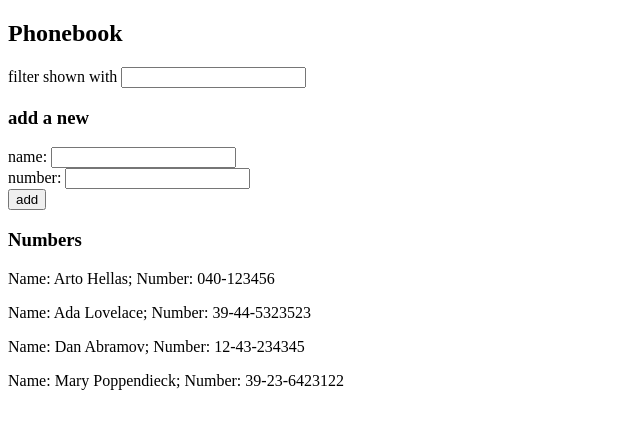
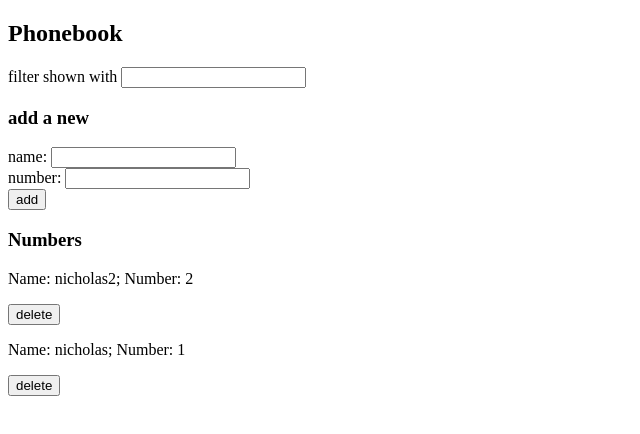
Before and after one commit to selfimprover321/fso-part-2, a React (Vite) app in the folder phonebook/: page / in a window 1280 px wide. Shown: the top 434 px of the page, without its empty margins (0-640 px from the left). Built offline with nearby package versions, Linux system fonts and the light colour scheme; data requests are answered from the project's data file.

Commit message:
added adding and deleting funcionality

```diff
--- a/phonebook/db.json
+++ b/phonebook/db.json
@@ -1,24 +1,14 @@
 {
-    "persons":[
+  "persons": [
     {
-        "name": "Arto Hellas",
-        "number": "040-123456",
-        "id": "1"
+      "id": "6",
+      "name": "nicholas2",
+      "number": "2"
     },
     {
-        "name": "Ada Lovelace",
-        "number": "39-44-5323523",
-        "id": "2"
-      },
-      {
-        "name": "Dan Abramov",
-        "number": "12-43-234345",
-        "id": "3"
-      },
-      {
-        "name": "Mary Poppendieck",
-        "number": "39-23-6423122",
-        "id": "4"
+      "id": "2",
+      "name": "nicholas",
+      "number": "1"
     }
   ]
 }
--- a/phonebook/src/App.jsx
+++ b/phonebook/src/App.jsx
@@ -1,16 +1,20 @@
 /* eslint-disable react/prop-types */
 import { useState, useEffect } from 'react';
+import services from './services/people';
+import PropTypes from 'prop-types';
 
-const Filter = ({ filter, changeFilter }) => {
-  return (
+const Filter = ({ filter, changeFilter }) => (
   <div>
     filter shown with <input value={filter} onChange={changeFilter} />
   </div>
 );
+
+Filter.propTypes = {
+  filter: PropTypes.string.isRequired,
+  changeFilter: PropTypes.func.isRequired,
 };
 
-const PersonForm = ({ addNewName, newName, newNumber, handleNameChange, handleNumberChange }) => {
-  return (
+const PersonForm = ({ addNewName, newName, newNumber, handleNameChange, handleNumberChange }) => (
   <div>
     <form onSubmit={addNewName}>
       <div>
@@ -23,22 +27,48 @@ const PersonForm = ({ addNewName, newName, newNumber, handleNameChange, handleNu
     </form>
   </div>
 );
+
+PersonForm.propTypes = {
+  addNewName: PropTypes.func.isRequired,
+  newName: PropTypes.string.isRequired,
+  newNumber: PropTypes.string.isRequired,
+  handleNameChange: PropTypes.func.isRequired,
+  handleNumberChange: PropTypes.func.isRequired,
 };
 
-const Persons = ({ persons, filter }) => {
-  return (
+const deletingNames = async (id, persons, setPersons) => {
+  try {
+    await services.deleteName(id);
+    setPersons(persons.filter(person => person.id !== id));
+  } catch (error) {
+    console.error('Delete person failed:', error);
+  }
+};
+
+const Persons = ({ persons, filter, setPersons }) => (
   <div>
     {persons
-        // eslint-disable-next-line react/prop-types
       .filter(person =>
         person.name.toLowerCase().includes(filter.toLowerCase()) ||
-          person.phone.includes(filter)
+        person.number.includes(filter)
       )
       .map(person => (
-          <p key={person.id}>Name: {person.name}; Number: {person.number}</p>
+        <div key={person.id}>
+          <p>Name: {person.name}; Number: {person.number}</p>
+          <button onClick={() => deletingNames(person.id, persons, setPersons)}>delete</button>
+        </div>
       ))}
   </div>
 );
+
+Persons.propTypes = {
+  persons: PropTypes.arrayOf(PropTypes.shape({
+    name: PropTypes.string.isRequired,
+    number: PropTypes.string.isRequired,
+    id: PropTypes.string.isRequired,
+  })).isRequired,
+  filter: PropTypes.string.isRequired,
+  setPersons: PropTypes.func.isRequired,
 };
 
 const App = () => {
@@ -46,56 +76,42 @@ const App = () => {
   const [newName, setNewName] = useState('');
   const [newNumber, setNewNumber] = useState('');
   const [filter, setFilter] = useState('');
+  const [message, setMessage] = useState(null);
 
   useEffect(() => {
-    const fetchData = async () => {
-      const response = await fetch('http://localhost:3001/persons');
-      const data = await response.json();
-      setPersons(data);
-    };
-
-    fetchData();
+    services.fetchData().then(data => setPersons(data));
   }, []);
 
-  function addNewName(event) {
+  const addNewName = (event) => {
     event.preventDefault();
-    let copied = false;
+    const existingPerson = persons.find(person => person.name === newName);
 
-    persons.forEach((person) => {
-      if (newName === person.name) {
-        copied = true;
-        alert(`${newName} is already added to phonebook`);
-      }
-    });
-
-    if (!copied) {
+    if (existingPerson) {
+      setMessage(`${newName} is already added to phonebook`);
+      setTimeout(() => setMessage(null), 5000);
+    } else {
       const personObject = {
         name: newName,
         id: String(persons.length + 1),
-        number: String(newNumber)
+        number: newNumber,
       };
 
-      setPersons(persons.concat(personObject));
+      services.addPerson(personObject).then(data => {
+        setPersons(persons.concat(data));
         setNewName('');
         setNewNumber('');
+      });
     }
-  }
+  };
 
-  function handleNameChange(event) {
-    setNewName(event.target.value);
-  }
-
-  function handleNumberChange(event) {
-    setNewNumber(event.target.value);
-  }
-
-  function changeFilter(event) {
-    setFilter(event.target.value);
-  }
+  const handleNameChange = (event) => setNewName(event.target.value);
+  const handleNumberChange = (event) => setNewNumber(event.target.value);
+  const changeFilter = (event) => setFilter(event.target.value);
 
   return (
     <div>
       <h2>Phonebook</h2>
+      {message && <div>{message}</div>}
       <Filter filter={filter} changeFilter={changeFilter} />
       <h3>add a new</h3>
       <PersonForm
@@ -106,7 +122,7 @@ const App = () => {
         handleNumberChange={handleNumberChange}
       />
       <h3>Numbers</h3>
-      <Persons persons={persons} filter={filter} />
+      <Persons persons={persons} filter={filter} setPersons={setPersons} />
     </div>
   );
 };
--- /dev/null
+++ b/phonebook/src/services/people.js
@@ -0,0 +1,55 @@
+const peopleUrl = 'http://localhost:3001/persons';
+
+const fetchData = async () => {
+  try {
+    const response = await fetch(peopleUrl);
+    if (!response.ok) {
+      throw new Error('Network response was not ok');
+    }
+    const data = await response.json();
+    return data;
+  } catch (error) {
+    console.error('Fetch data failed:', error);
+    throw error;
+  }
+};
+
+const addPerson = async (personObject) => {
+  try {
+    const response = await fetch(peopleUrl, {
+      method: 'POST',
+      headers: {
+        'Content-Type': 'application/json',
+      },
+      body: JSON.stringify(personObject),
+    });
+    if (!response.ok) {
+      throw new Error('Network response was not ok');
+    }
+    const data = await response.json();
+    return data;
+  } catch (error) {
+    console.error('Add person failed:', error);
+    throw error;
+  }
+};
+
+const deleteName = async (id) => {
+  try {
+    const response = await fetch(`${peopleUrl}/${id}`, {
+      method: 'DELETE',
+    });
+    if (!response.ok) {
+      throw new Error('Network response was not ok');
+    }
+  } catch (error) {
+    console.error('Delete person failed:', error);
+    throw error;
+  }
+};
+
+export default {
+  fetchData,
+  addPerson,
+  deleteName,
+};
```
Lines whose indentation alone changed are shown as unchanged.
